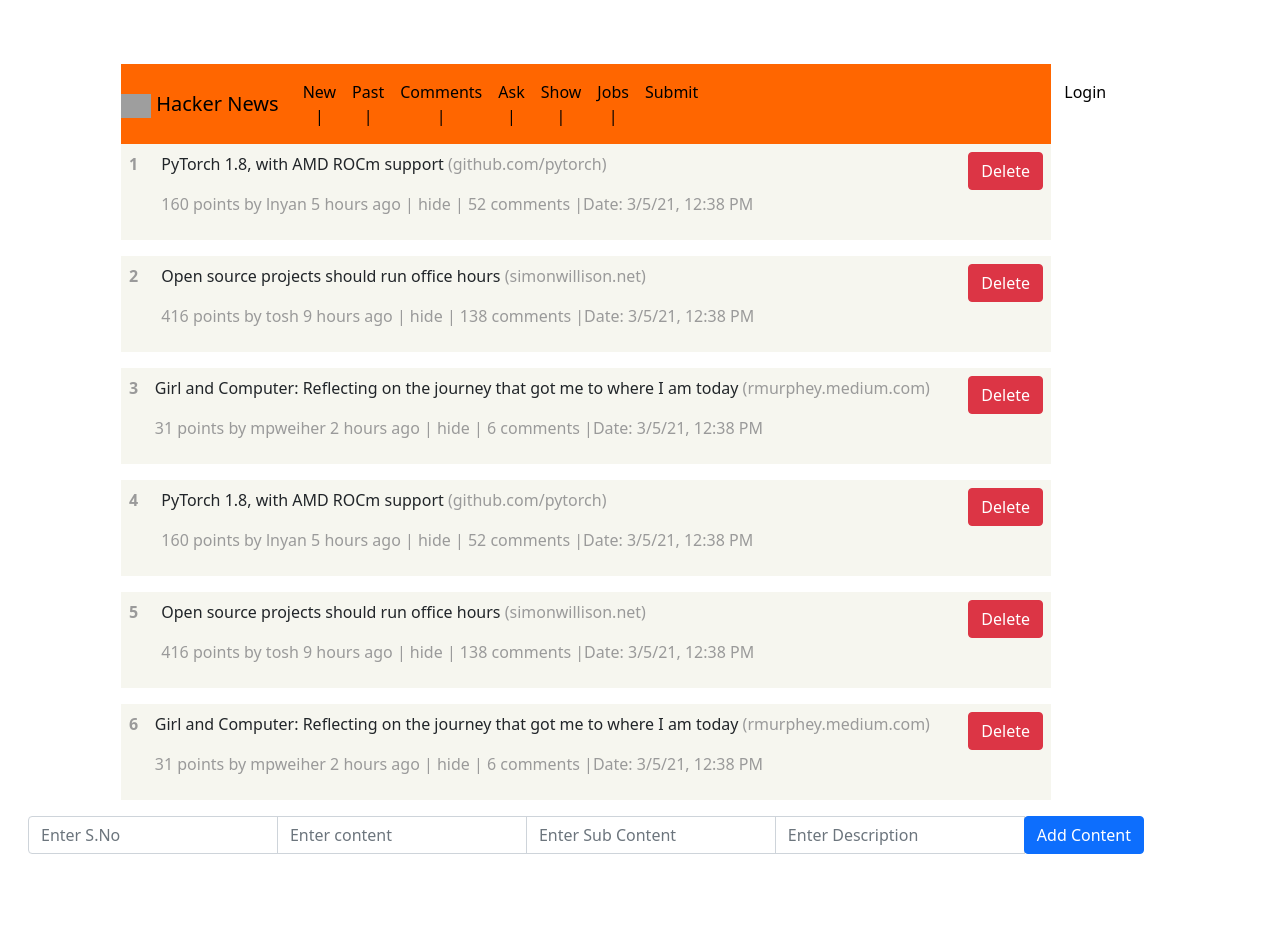
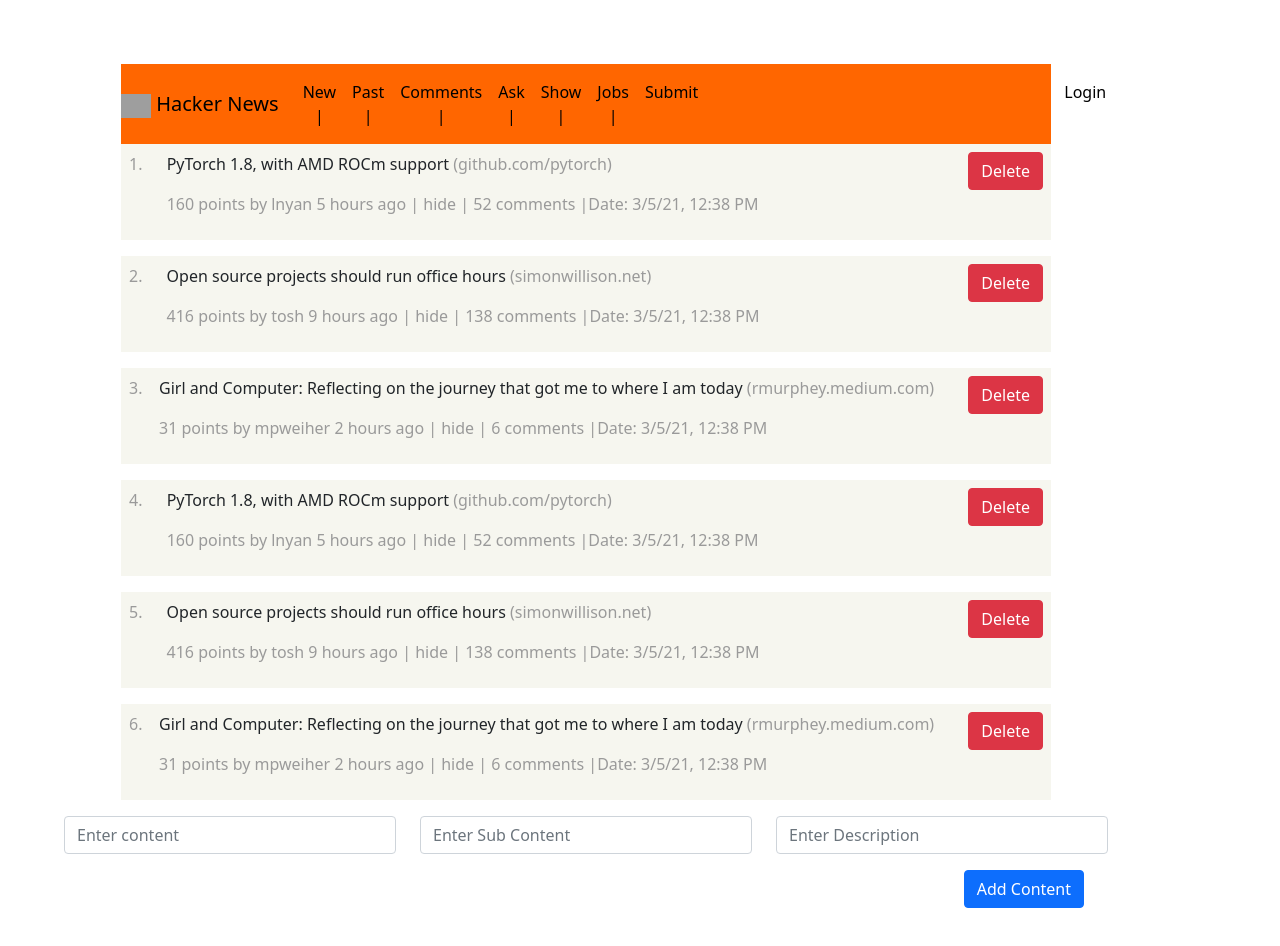
Before and after one commit to 45hw1n/SuperOps.Ai-Tech-Interview, an Angular app: page / in a window 1280 px wide. Shown: the top 946 px of the page. Before the commit the page ends 886 px from the top, so only its background shows below. Built offline with nearby package versions, Linux system fonts and the light colour scheme; grey boxes are pictures that could not be loaded.

Commit message:
Minor update

```diff
--- a/src/app/components/content-ops/content-ops.component.html
+++ b/src/app/components/content-ops/content-ops.component.html
@@ -1,38 +1,39 @@
-<div class="input-group mb-3 w-100">
-    <input
-    type="text"
-    name="sno"
-    placeholder="Enter S.No"
-    class="form-control"
-    [(ngModel)] = "sno"/>
-
+<div class="container-fluid col-lg-12 col-md-8 col-sm text-center float-center mx-auto">
+    <div class="row mx-auto">
+        <div class="col-lg-4 col-md-4 col-sm">
             <input
             type="text"
             name="content"
             placeholder="Enter content"
             class="form-control"
             [(ngModel)] = "content"/>
+        </div>
 
+
+            <div class="col-lg-4 col-md-4 col-sm">
                 <input
                 type="text"
                 name="subcontent"
                 placeholder="Enter Sub Content"
                 class="form-control"
                 [(ngModel)] = "Subcontent"/>
-    <br>
+            </div>
+
+            <div class="col-lg-4 col-md-4 col-sm">
                 <input
                 type="text"
                 name="description"
                 placeholder="Enter Description"
                 class="form-control"
                 [(ngModel)] = "description"/>
-
-
-
-
-
-    <div class="input-group-append">
-        <button
-        (click)="handleAdd()"class="btn btn-primary">Add Content</button>
+            </div>
+        <div class="row mt-3 mb-5 ">
+            <div class="col text-end">
+                <button (click)="handleAdd()"class="btn btn-primary">
+                    Add Content
+                </button>
             </div>
         </div>
+
+    </div>
+</div>
--- a/src/app/components/content-ops/content-ops.component.ts
+++ b/src/app/components/content-ops/content-ops.component.ts
@@ -12,7 +12,6 @@
   content: string;
   Subcontent: string;
   description: string;
-  sno:number;
   constructor(private contentService: ContentService) { }
 
   ngOnInit(): void {
@@ -21,7 +20,6 @@
     const newContent: Content = {
       id: uuidv4(),
       date: new Date(),
-      sno:this.sno,
       content: this.content,
       subcontent: this.Subcontent,
       description: this.description,
@@ -30,6 +28,5 @@
     this.content = "";
     this.description ="";
     this.Subcontent="";
-    this.sno =null;
   }
 }
--- a/src/app/components/content/content.component.html
+++ b/src/app/components/content/content.component.html
@@ -54,12 +54,12 @@
 
         <div class="container-fluid text-left ml-auto">
         <div class="col-lg-12 col-md-12 col-sm-12">
-            <table class="table table-borderless text-left container-fluid "  *ngFor="let content of contents">
+            <table class="table table-borderless text-left container-fluid "  *ngFor="let content of contents; let n = index">
             <tbody>
                 <tr>
-                <th scope="row" class="text-left sno">
-                    {{ content.sno}}
-                </th>
+                <td class="text-left sno" >
+                    {{ n+1 }}.
+                </td>
                 <td class="text-left">
                     <p class="text-align-left mr-0 ml-0">
                     {{content.content}} <span class="sno">{{content.subcontent}}</span>
@@ -71,6 +71,5 @@
                     </td>
                 </tr>
                 <tr>
-
             </tbody>
             </table>
--- a/src/app/services/content.service.ts
+++ b/src/app/services/content.service.ts
@@ -10,7 +10,6 @@
     this.contents = [
       {
         id: "111",
-        sno: 1,
         content: "PyTorch 1.8, with AMD ROCm support",
         subcontent:"(github.com/pytorch)",
         description: "160 points by lnyan 5 hours ago | hide | 52 comments",
@@ -18,7 +17,6 @@
       },
       {
         id: "222",
-        sno: 2 ,
         content: "Open source projects should run office hours ",
         subcontent:" (simonwillison.net)",
         description: 	"416 points by tosh 9 hours ago | hide | 138 comments",
@@ -26,7 +24,6 @@
       },
       {
         id: "333",
-        sno: 3,
         content: "Girl and Computer: Reflecting on the journey that got me to where I am today ",
         subcontent:"(rmurphey.medium.com)",
         description: "	31 points by mpweiher 2 hours ago | hide | 6 comments",
@@ -34,7 +31,6 @@
       },
       {
         id: "111",
-        sno: 4,
         content: "PyTorch 1.8, with AMD ROCm support",
         subcontent:"(github.com/pytorch)",
         description: "160 points by lnyan 5 hours ago | hide | 52 comments",
@@ -42,7 +38,6 @@
       },
       {
         id: "222",
-        sno: 5 ,
         content: "Open source projects should run office hours ",
         subcontent:" (simonwillison.net)",
         description: 	"416 points by tosh 9 hours ago | hide | 138 comments",
@@ -50,7 +45,6 @@
       },
       {
         id: "333",
-        sno: 6,
         content: "Girl and Computer: Reflecting on the journey that got me to where I am today ",
         subcontent:"(rmurphey.medium.com)",
         description: "	31 points by mpweiher 2 hours ago | hide | 6 comments",
--- a/src/models/content.ts
+++ b/src/models/content.ts
@@ -1,6 +1,5 @@
 export interface Content{
     id: string;
-    sno: number;
     content: string;
     subcontent: string;
     description: string;
```
Also changed, not shown: src/app/components/content/content.component.scss (line endings or trailing spaces). Lines whose indentation alone changed are shown as unchanged.
